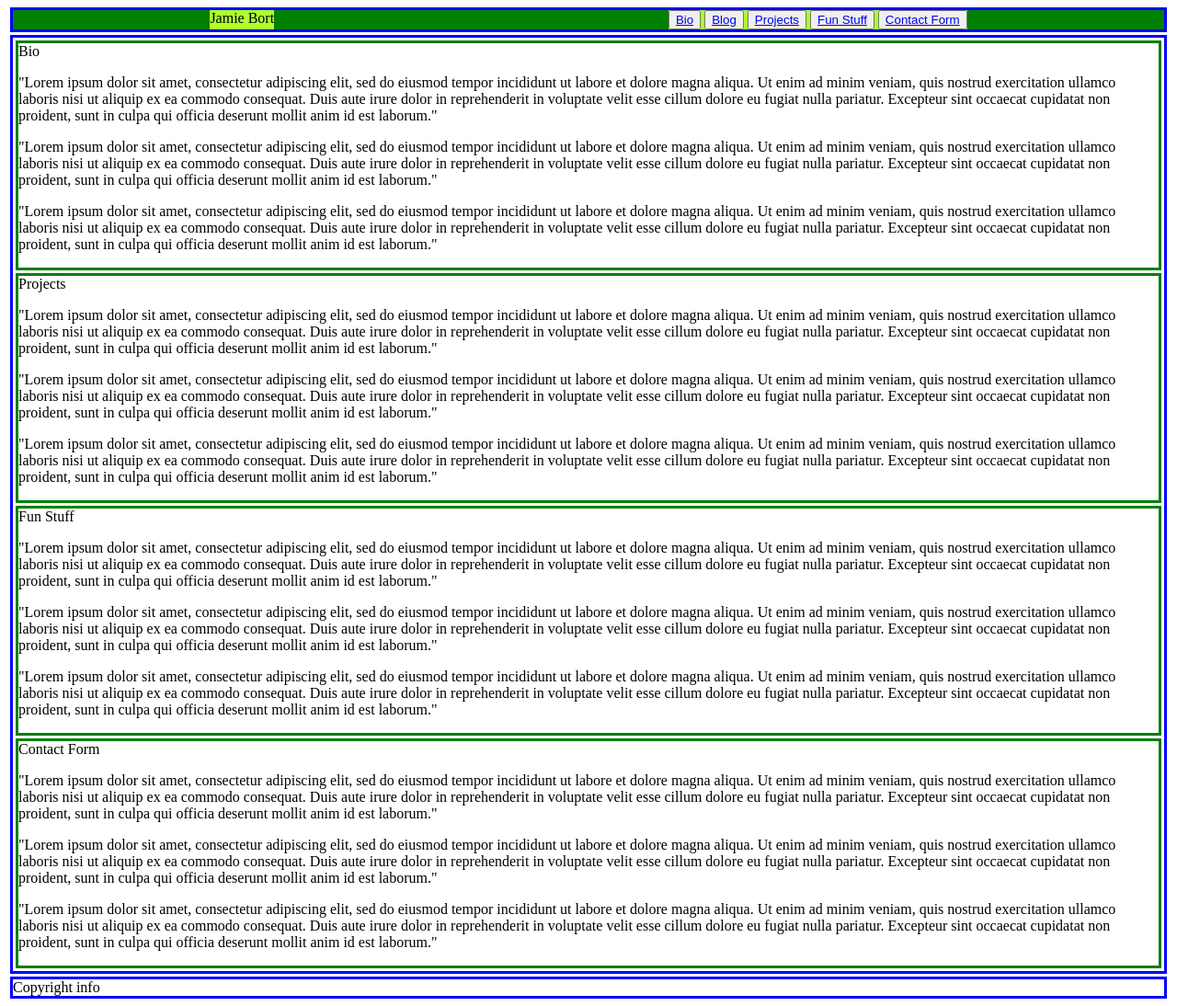
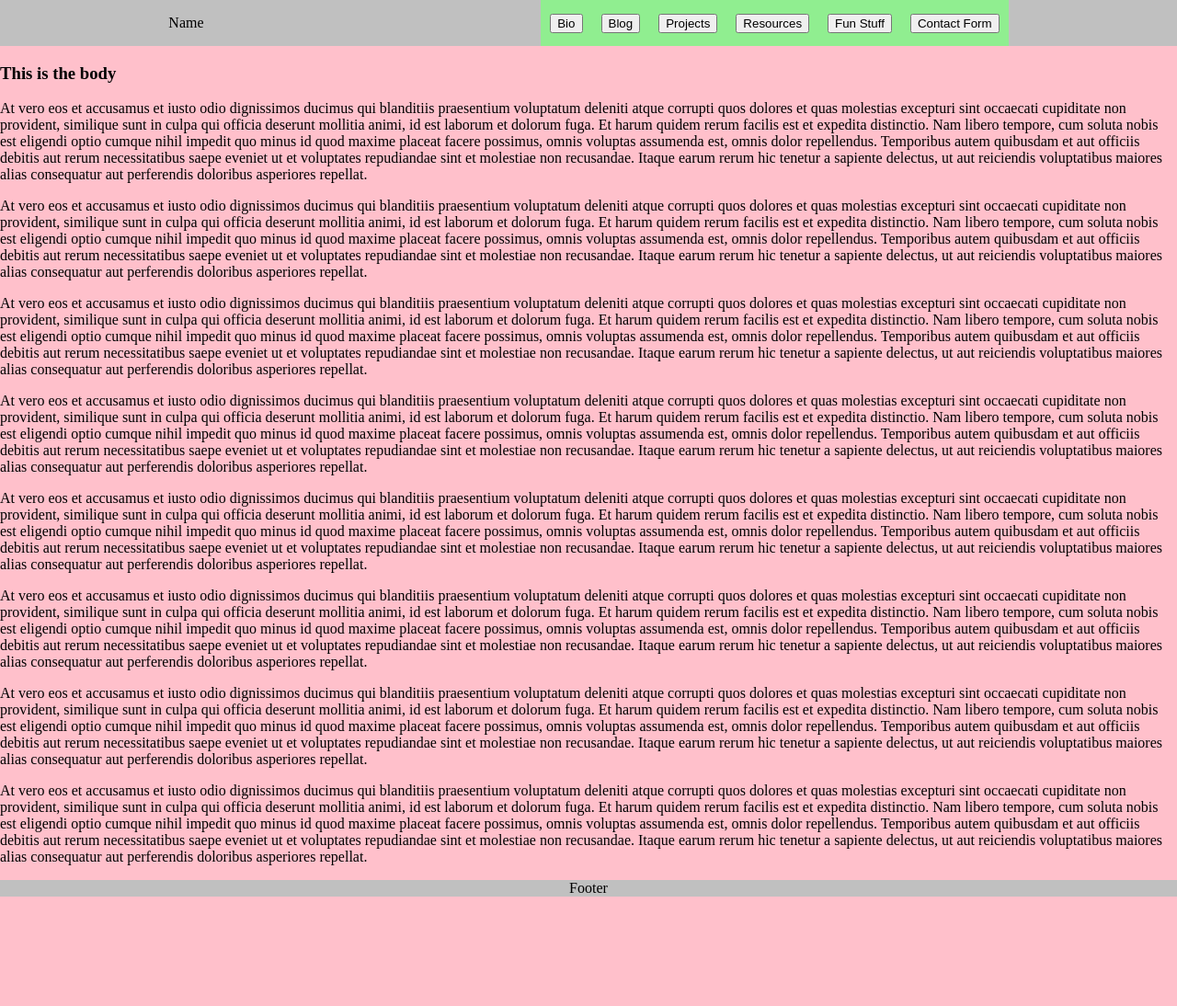
Before and after one commit to JamieBort/Portfolio-Website, a PHP site: page / in a window 1280 px wide. Shown: the whole page at 92% size. After the commit the page ends 975 px from the top, so only its background shows below. Run offline with PHP 8.4, Linux system fonts and the light colour scheme.

Commit message:
The header and footer are fixed and are being used as Web Components.

```diff
--- a/index.html
+++ b/index.html
@@ -9,83 +9,89 @@
 </head>
 
 <body>
-    <header-web-component></header-web-component>
-    <div id="container">
-        <div class="section">
-            <span>Bio</span>
-            <p>"Lorem ipsum dolor sit amet, consectetur adipiscing elit, sed do eiusmod tempor incididunt ut labore et
-                dolore magna aliqua. Ut enim ad minim veniam, quis nostrud exercitation ullamco laboris nisi ut aliquip
-                ex ea commodo consequat. Duis aute irure dolor in reprehenderit in voluptate velit esse cillum dolore eu
-                fugiat nulla pariatur. Excepteur sint occaecat cupidatat non proident, sunt in culpa qui officia
-                deserunt mollit anim id est laborum."</p>
-            <p>"Lorem ipsum dolor sit amet, consectetur adipiscing elit, sed do eiusmod tempor incididunt ut labore et
-                dolore magna aliqua. Ut enim ad minim veniam, quis nostrud exercitation ullamco laboris nisi ut aliquip
-                ex ea commodo consequat. Duis aute irure dolor in reprehenderit in voluptate velit esse cillum dolore eu
-                fugiat nulla pariatur. Excepteur sint occaecat cupidatat non proident, sunt in culpa qui officia
-                deserunt mollit anim id est laborum."</p>
-            <p>"Lorem ipsum dolor sit amet, consectetur adipiscing elit, sed do eiusmod tempor incididunt ut labore et
-                dolore magna aliqua. Ut enim ad minim veniam, quis nostrud exercitation ullamco laboris nisi ut aliquip
-                ex ea commodo consequat. Duis aute irure dolor in reprehenderit in voluptate velit esse cillum dolore eu
-                fugiat nulla pariatur. Excepteur sint occaecat cupidatat non proident, sunt in culpa qui officia
-                deserunt mollit anim id est laborum."</p>
+
+
+
+
+    <div class="wrapper">
+        <header-web-component></header-web-component>
+        <div class="content">
+            <h3>This is the body</h3>
+            <p>At vero eos et accusamus et iusto odio dignissimos ducimus qui blanditiis praesentium voluptatum deleniti
+                atque corrupti quos dolores et quas molestias excepturi sint occaecati cupiditate non provident,
+                similique sunt in culpa qui officia deserunt mollitia animi, id est laborum et dolorum fuga. Et harum
+                quidem rerum facilis est et expedita distinctio. Nam libero tempore, cum soluta nobis est eligendi optio
+                cumque nihil impedit quo minus id quod maxime placeat facere possimus, omnis voluptas assumenda est,
+                omnis dolor repellendus. Temporibus autem quibusdam et aut officiis debitis aut rerum necessitatibus
+                saepe eveniet ut et voluptates repudiandae sint et molestiae non recusandae. Itaque earum rerum hic
+                tenetur a sapiente delectus, ut aut reiciendis voluptatibus maiores alias consequatur aut perferendis
+                doloribus asperiores repellat.</p>
+            <p>At vero eos et accusamus et iusto odio dignissimos ducimus qui blanditiis praesentium voluptatum deleniti
+                atque corrupti quos dolores et quas molestias excepturi sint occaecati cupiditate non provident,
+                similique sunt in culpa qui officia deserunt mollitia animi, id est laborum et dolorum fuga. Et harum
+                quidem rerum facilis est et expedita distinctio. Nam libero tempore, cum soluta nobis est eligendi optio
+                cumque nihil impedit quo minus id quod maxime placeat facere possimus, omnis voluptas assumenda est,
+                omnis dolor repellendus. Temporibus autem quibusdam et aut officiis debitis aut rerum necessitatibus
+                saepe eveniet ut et voluptates repudiandae sint et molestiae non recusandae. Itaque earum rerum hic
+                tenetur a sapiente delectus, ut aut reiciendis voluptatibus maiores alias consequatur aut perferendis
+                doloribus asperiores repellat.</p>
+            <p>At vero eos et accusamus et iusto odio dignissimos ducimus qui blanditiis praesentium voluptatum deleniti
+                atque corrupti quos dolores et quas molestias excepturi sint occaecati cupiditate non provident,
+                similique sunt in culpa qui officia deserunt mollitia animi, id est laborum et dolorum fuga. Et harum
+                quidem rerum facilis est et expedita distinctio. Nam libero tempore, cum soluta nobis est eligendi optio
+                cumque nihil impedit quo minus id quod maxime placeat facere possimus, omnis voluptas assumenda est,
+                omnis dolor repellendus. Temporibus autem quibusdam et aut officiis debitis aut rerum necessitatibus
+                saepe eveniet ut et voluptates repudiandae sint et molestiae non recusandae. Itaque earum rerum hic
+                tenetur a sapiente delectus, ut aut reiciendis voluptatibus maiores alias consequatur aut perferendis
+                doloribus asperiores repellat.</p>
+            <p>At vero eos et accusamus et iusto odio dignissimos ducimus qui blanditiis praesentium voluptatum deleniti
+                atque corrupti quos dolores et quas molestias excepturi sint occaecati cupiditate non provident,
+                similique sunt in culpa qui officia deserunt mollitia animi, id est laborum et dolorum fuga. Et harum
+                quidem rerum facilis est et expedita distinctio. Nam libero tempore, cum soluta nobis est eligendi optio
+                cumque nihil impedit quo minus id quod maxime placeat facere possimus, omnis voluptas assumenda est,
+                omnis dolor repellendus. Temporibus autem quibusdam et aut officiis debitis aut rerum necessitatibus
+                saepe eveniet ut et voluptates repudiandae sint et molestiae non recusandae. Itaque earum rerum hic
+                tenetur a sapiente delectus, ut aut reiciendis voluptatibus maiores alias consequatur aut perferendis
+                doloribus asperiores repellat.</p>
+            <p>At vero eos et accusamus et iusto odio dignissimos ducimus qui blanditiis praesentium voluptatum deleniti
+                atque corrupti quos dolores et quas molestias excepturi sint occaecati cupiditate non provident,
+                similique sunt in culpa qui officia deserunt mollitia animi, id est laborum et dolorum fuga. Et harum
+                quidem rerum facilis est et expedita distinctio. Nam libero tempore, cum soluta nobis est eligendi optio
+                cumque nihil impedit quo minus id quod maxime placeat facere possimus, omnis voluptas assumenda est,
+                omnis dolor repellendus. Temporibus autem quibusdam et aut officiis debitis aut rerum necessitatibus
+                saepe eveniet ut et voluptates repudiandae sint et molestiae non recusandae. Itaque earum rerum hic
+                tenetur a sapiente delectus, ut aut reiciendis voluptatibus maiores alias consequatur aut perferendis
+                doloribus asperiores repellat.</p>
+            <p>At vero eos et accusamus et iusto odio dignissimos ducimus qui blanditiis praesentium voluptatum deleniti
+                atque corrupti quos dolores et quas molestias excepturi sint occaecati cupiditate non provident,
+                similique sunt in culpa qui officia deserunt mollitia animi, id est laborum et dolorum fuga. Et harum
+                quidem rerum facilis est et expedita distinctio. Nam libero tempore, cum soluta nobis est eligendi optio
+                cumque nihil impedit quo minus id quod maxime placeat facere possimus, omnis voluptas assumenda est,
+                omnis dolor repellendus. Temporibus autem quibusdam et aut officiis debitis aut rerum necessitatibus
+                saepe eveniet ut et voluptates repudiandae sint et molestiae non recusandae. Itaque earum rerum hic
+                tenetur a sapiente delectus, ut aut reiciendis voluptatibus maiores alias consequatur aut perferendis
+                doloribus asperiores repellat.</p>
+            <p>At vero eos et accusamus et iusto odio dignissimos ducimus qui blanditiis praesentium voluptatum deleniti
+                atque corrupti quos dolores et quas molestias excepturi sint occaecati cupiditate non provident,
+                similique sunt in culpa qui officia deserunt mollitia animi, id est laborum et dolorum fuga. Et harum
+                quidem rerum facilis est et expedita distinctio. Nam libero tempore, cum soluta nobis est eligendi optio
+                cumque nihil impedit quo minus id quod maxime placeat facere possimus, omnis voluptas assumenda est,
+                omnis dolor repellendus. Temporibus autem quibusdam et aut officiis debitis aut rerum necessitatibus
+                saepe eveniet ut et voluptates repudiandae sint et molestiae non recusandae. Itaque earum rerum hic
+                tenetur a sapiente delectus, ut aut reiciendis voluptatibus maiores alias consequatur aut perferendis
+                doloribus asperiores repellat.</p>
+            <p>At vero eos et accusamus et iusto odio dignissimos ducimus qui blanditiis praesentium voluptatum deleniti
+                atque corrupti quos dolores et quas molestias excepturi sint occaecati cupiditate non provident,
+                similique sunt in culpa qui officia deserunt mollitia animi, id est laborum et dolorum fuga. Et harum
+                quidem rerum facilis est et expedita distinctio. Nam libero tempore, cum soluta nobis est eligendi optio
+                cumque nihil impedit quo minus id quod maxime placeat facere possimus, omnis voluptas assumenda est,
+                omnis dolor repellendus. Temporibus autem quibusdam et aut officiis debitis aut rerum necessitatibus
+                saepe eveniet ut et voluptates repudiandae sint et molestiae non recusandae. Itaque earum rerum hic
+                tenetur a sapiente delectus, ut aut reiciendis voluptatibus maiores alias consequatur aut perferendis
+                doloribus asperiores repellat.</p>
         </div>
-        <div class="section">
-            <span>Projects</span>
-            <p>"Lorem ipsum dolor sit amet, consectetur adipiscing elit, sed do eiusmod tempor incididunt ut labore et
-                dolore magna aliqua. Ut enim ad minim veniam, quis nostrud exercitation ullamco laboris nisi ut aliquip
-                ex ea commodo consequat. Duis aute irure dolor in reprehenderit in voluptate velit esse cillum dolore eu
-                fugiat nulla pariatur. Excepteur sint occaecat cupidatat non proident, sunt in culpa qui officia
-                deserunt mollit anim id est laborum."</p>
-            <p>"Lorem ipsum dolor sit amet, consectetur adipiscing elit, sed do eiusmod tempor incididunt ut labore et
-                dolore magna aliqua. Ut enim ad minim veniam, quis nostrud exercitation ullamco laboris nisi ut aliquip
-                ex ea commodo consequat. Duis aute irure dolor in reprehenderit in voluptate velit esse cillum dolore eu
-                fugiat nulla pariatur. Excepteur sint occaecat cupidatat non proident, sunt in culpa qui officia
-                deserunt mollit anim id est laborum."</p>
-            <p>"Lorem ipsum dolor sit amet, consectetur adipiscing elit, sed do eiusmod tempor incididunt ut labore et
-                dolore magna aliqua. Ut enim ad minim veniam, quis nostrud exercitation ullamco laboris nisi ut aliquip
-                ex ea commodo consequat. Duis aute irure dolor in reprehenderit in voluptate velit esse cillum dolore eu
-                fugiat nulla pariatur. Excepteur sint occaecat cupidatat non proident, sunt in culpa qui officia
-                deserunt mollit anim id est laborum."</p>
-        </div>
-        <div class="section">
-            <span>Fun Stuff</span>
-            <p>"Lorem ipsum dolor sit amet, consectetur adipiscing elit, sed do eiusmod tempor incididunt ut labore et
-                dolore magna aliqua. Ut enim ad minim veniam, quis nostrud exercitation ullamco laboris nisi ut aliquip
-                ex ea commodo consequat. Duis aute irure dolor in reprehenderit in voluptate velit esse cillum dolore eu
-                fugiat nulla pariatur. Excepteur sint occaecat cupidatat non proident, sunt in culpa qui officia
-                deserunt mollit anim id est laborum."</p>
-            <p>"Lorem ipsum dolor sit amet, consectetur adipiscing elit, sed do eiusmod tempor incididunt ut labore et
-                dolore magna aliqua. Ut enim ad minim veniam, quis nostrud exercitation ullamco laboris nisi ut aliquip
-                ex ea commodo consequat. Duis aute irure dolor in reprehenderit in voluptate velit esse cillum dolore eu
-                fugiat nulla pariatur. Excepteur sint occaecat cupidatat non proident, sunt in culpa qui officia
-                deserunt mollit anim id est laborum."</p>
-            <p>"Lorem ipsum dolor sit amet, consectetur adipiscing elit, sed do eiusmod tempor incididunt ut labore et
-                dolore magna aliqua. Ut enim ad minim veniam, quis nostrud exercitation ullamco laboris nisi ut aliquip
-                ex ea commodo consequat. Duis aute irure dolor in reprehenderit in voluptate velit esse cillum dolore eu
-                fugiat nulla pariatur. Excepteur sint occaecat cupidatat non proident, sunt in culpa qui officia
-                deserunt mollit anim id est laborum."</p>
-        </div>
-        <div class="section">
-            <span>Contact Form</span>
-            <p>"Lorem ipsum dolor sit amet, consectetur adipiscing elit, sed do eiusmod tempor incididunt ut labore et
-                dolore magna aliqua. Ut enim ad minim veniam, quis nostrud exercitation ullamco laboris nisi ut aliquip
-                ex ea commodo consequat. Duis aute irure dolor in reprehenderit in voluptate velit esse cillum dolore eu
-                fugiat nulla pariatur. Excepteur sint occaecat cupidatat non proident, sunt in culpa qui officia
-                deserunt mollit anim id est laborum."</p>
-            <p>"Lorem ipsum dolor sit amet, consectetur adipiscing elit, sed do eiusmod tempor incididunt ut labore et
-                dolore magna aliqua. Ut enim ad minim veniam, quis nostrud exercitation ullamco laboris nisi ut aliquip
-                ex ea commodo consequat. Duis aute irure dolor in reprehenderit in voluptate velit esse cillum dolore eu
-                fugiat nulla pariatur. Excepteur sint occaecat cupidatat non proident, sunt in culpa qui officia
-                deserunt mollit anim id est laborum."</p>
-            <p>"Lorem ipsum dolor sit amet, consectetur adipiscing elit, sed do eiusmod tempor incididunt ut labore et
-                dolore magna aliqua. Ut enim ad minim veniam, quis nostrud exercitation ullamco laboris nisi ut aliquip
-                ex ea commodo consequat. Duis aute irure dolor in reprehenderit in voluptate velit esse cillum dolore eu
-                fugiat nulla pariatur. Excepteur sint occaecat cupidatat non proident, sunt in culpa qui officia
-                deserunt mollit anim id est laborum."</p>
-        </div>
+        <footer-web-component></footer-web-component>
     </div>
-    <!-- <footer id="footer"><span>Copyright info</span></footer> -->
-    <footer-web-component></footer-web-component>
     <script src="./source.js"></script>
 </body>
 
--- a/styles.css
+++ b/styles.css
@@ -1,29 +1,36 @@
-/* body {
+html, body {
+    height: 100%;
+    margin: 0;
+  }
+  .wrapper {
+    height: 100%;
     display: flex;
-    justify-content: ;
-} */
+    flex-direction: column;
+  }
+  .header, .footer {
+    background: silver;
+  }
+  #header-cont{
+      display:flex;
+      justify-content: space-around;
+  }
 
-header {
-    background-color: green;
+  #right{
+      background:lightgreen;
     display: flex;
-    justify-content: space-around;
-}
+    justify-content: center;
+    align-items: center;
+  }
 
-#left, #right{
-    background-color: greenyellow;
-}
-
-.section {
-    border: 3px green solid;
-    margin: 3px;
-}
-
-/* #container {
-    border: 3px red solid;
-    margin: 3px;
-} */
-
-header, footer,#container  {
-    border: 3px blue solid;
-    margin: 3px;
-};
+  button{
+      margin:0 10px;
+  }
+  .content {
+    flex: 1;
+    overflow: auto;
+    background: pink;
+  }
+  .footer{
+    display: flex;
+    justify-content: center;
+    align-items: center;}
```
Also changed, not shown: blog.html (+0 -12 lines), source.js (+18 -13 lines).
